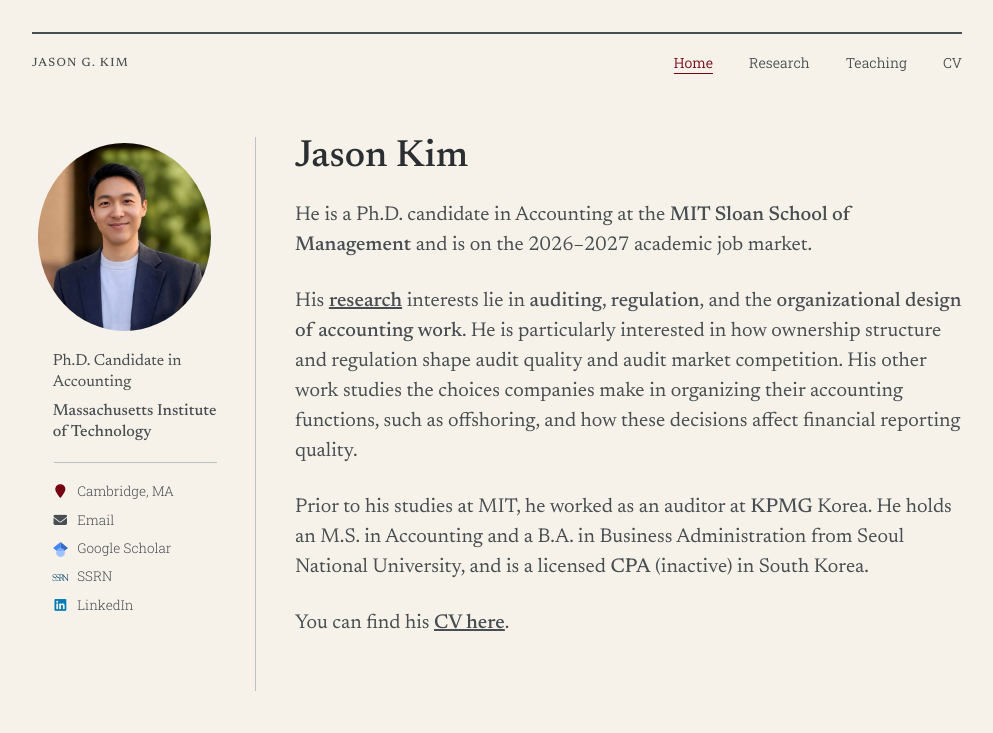
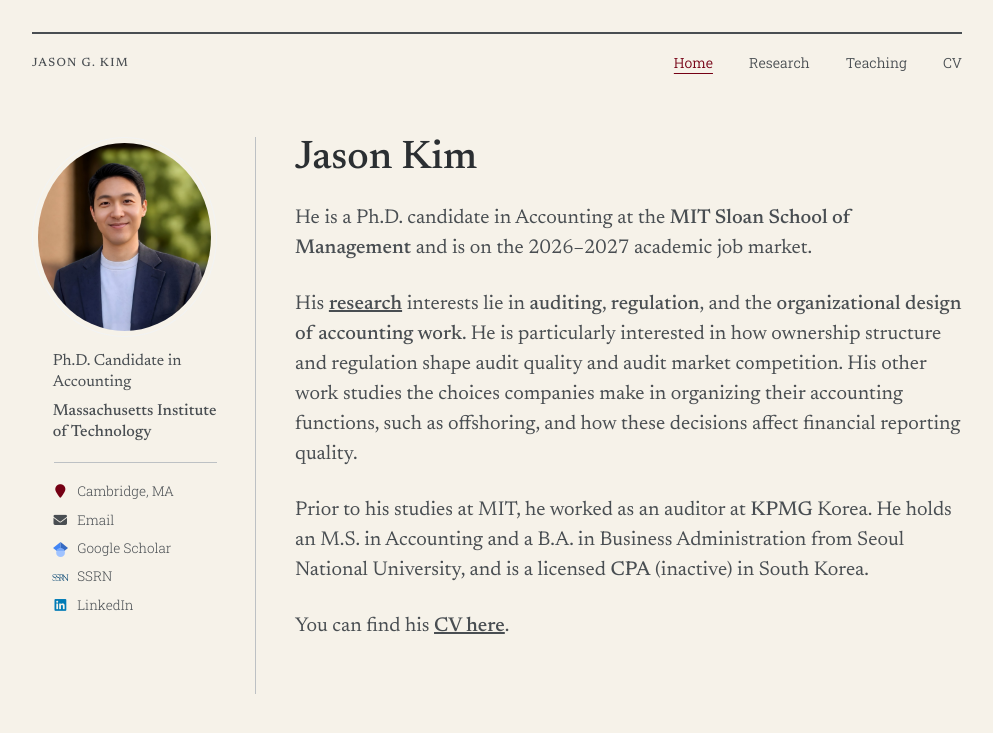
Before and after one commit to jgkim262/jgkim262.github.io, a Jekyll site: the page built from _pages/about.md, in a window 1280 px wide. Shown: the top 733 px of the page, without its empty margins (143-1136 px from the left). Built offline with Jekyll 4.4.1, drawn with Linux system fonts in a browser that asks for light colours; a style sheet for code colours, icons or effects is not loaded.

Commit message:
Home: name title 38px -> 40px
Co-Authored-By: Claude Opus 5.5 (1M context) <noreply@anthropic.com>

```diff
--- a/_sass/include/_utilities.scss
+++ b/_sass/include/_utilities.scss
@@ -407,14 +407,14 @@ body:hover .visually-hidden button {
 }
 
 /* "Jason Kim" as a title line above the home intro, after the h1 on
-   asheshrambachan.github.io: 38px on desktop (em so phones scale), weight 520
+   asheshrambachan.github.io: 40px on desktop (em so phones scale), weight 520
    and the darker #2b2f32, per Jason. Apply with {: .home-name} in about.md. */
 .page__content .home-intro .home-name {
-  font-size: (38em / 20);
+  font-size: (40em / 20);
   font-weight: 520;
   color: #2b2f32;
   line-height: 1.1;
-  margin-bottom: 0.55em; // ~21px at 38px; Ashesh's h1 leaves ~0.58em
+  margin-bottom: 0.55em; // ~22px at 40px; Ashesh's h1 leaves ~0.58em
 }
 
 /* Desktop opens the intro with the .home-name title line; phones keep the
```
